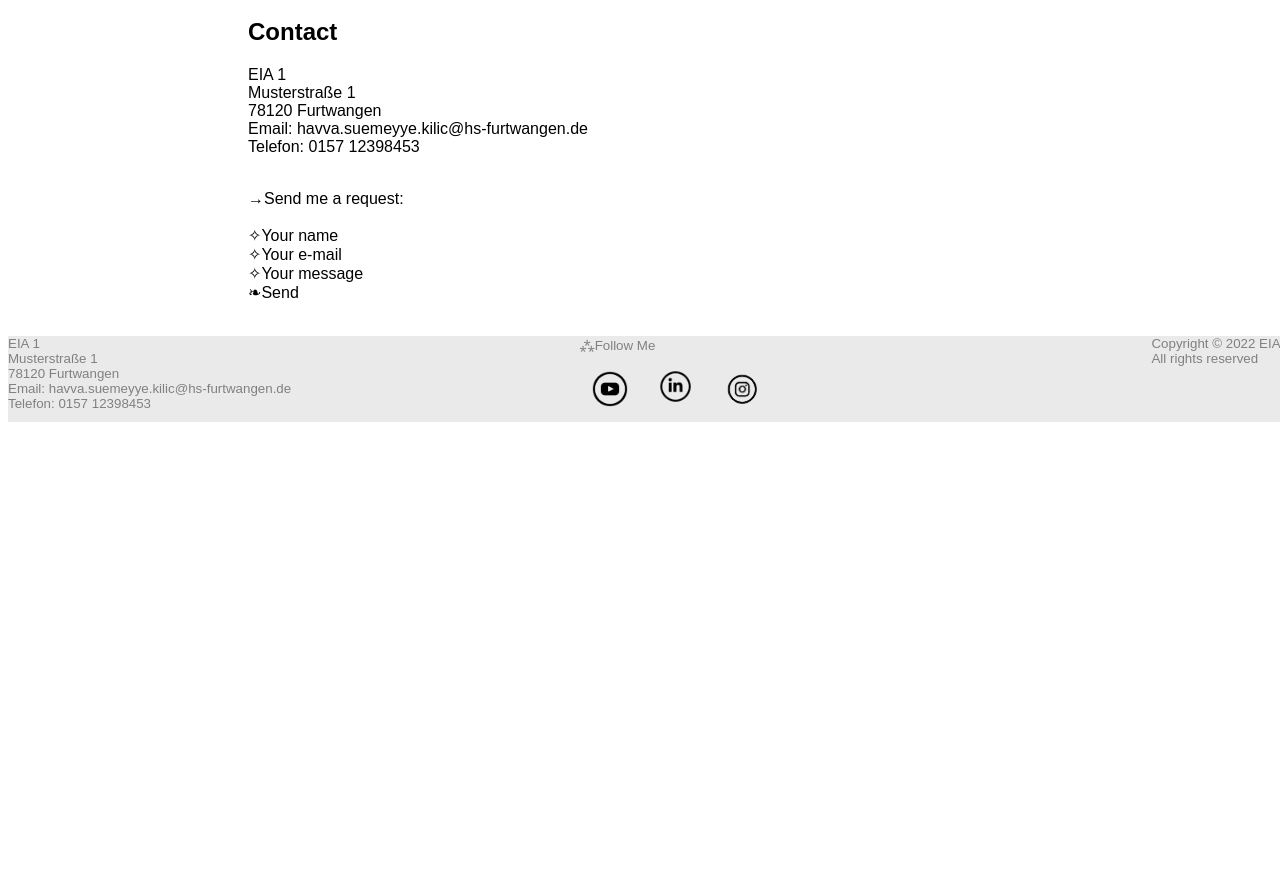
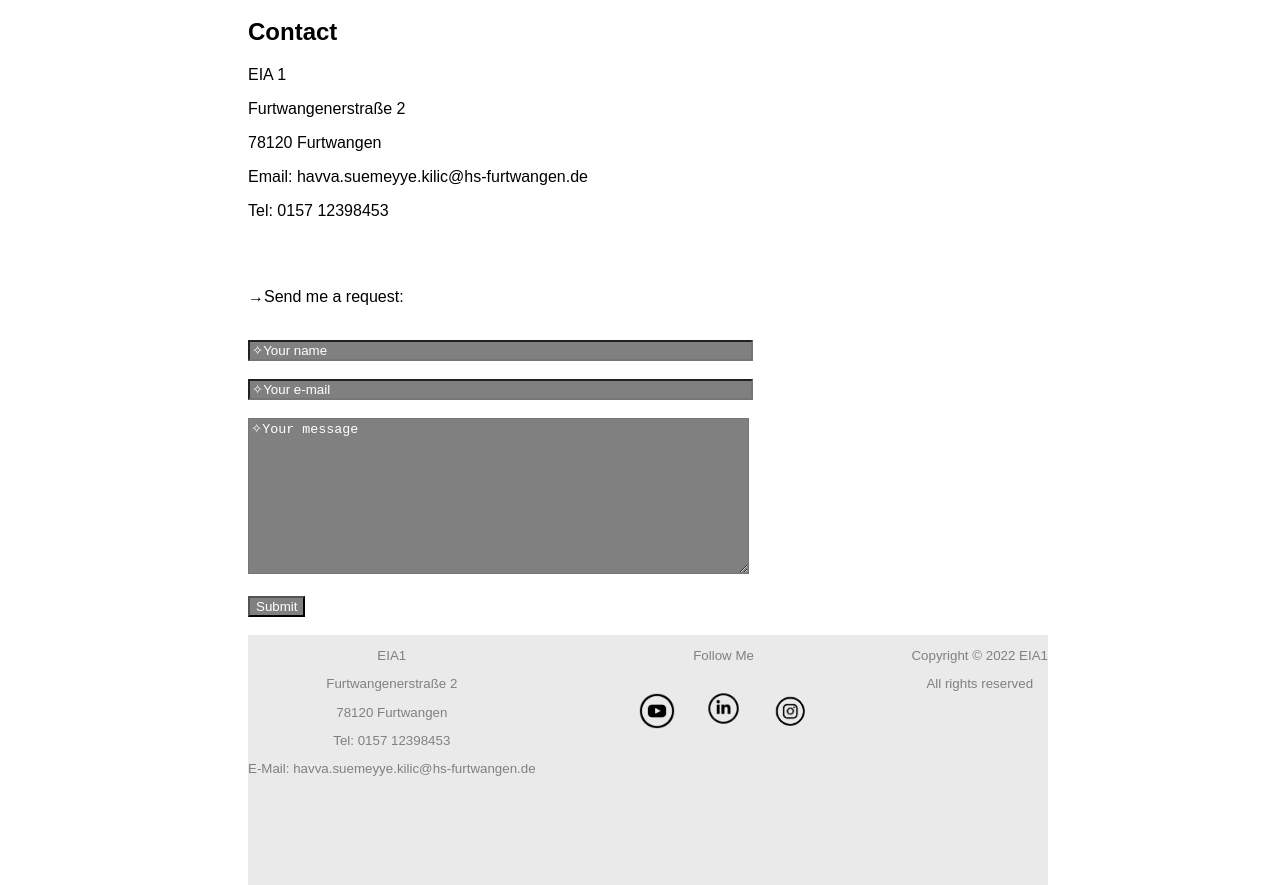
Before and after one commit to havvasumeyyekilic/EIA1_SoSe22, a plain HTML site: page Aufgaben/L03/Contact.html in a window 1280 px wide. Shown: the part 410-1295 px from the top of the page. Before the commit the page ends 840 px from the top, so only its background shows below. Drawn offline with Linux system fonts and the light colour scheme.

Commit message:
CORRECT:L03code

```diff
--- a/Aufgaben/L03/Contact.html
+++ b/Aufgaben/L03/Contact.html
@@ -1,6 +1,5 @@
 <!DOCTYPE html>
 <html lang="en">
-
 <head>
     <meta charset="UTF-8">
     <meta http-equiv="X-UA-Compatible" content="IE=edge">
@@ -8,10 +7,9 @@
     <title>Document</title>
     <link rel="stylesheet" href="index.css">
 </head>
-
 <body>
     <header>
-        <div class="breite">
+        <div class="Breite">
             <a href="../L03/index.html"><img height="150" src="./Materialordner/EIA_Logo_HSK_New(2).png" alt="logo"></a>
             <nav>
                 <ul>
@@ -22,60 +20,51 @@
             </nav>
         </div>
     </header>
-    <div class="breite">
+    <div class="Breite">
         <main>
             <h2>Contact</h2>
-            EIA 1
-            <br>
-            Musterstraße 1
-            <br>
-            78120 Furtwangen
-            <br>
-            Email: havva.suemeyye.kilic@hs-furtwangen.de
-            <br>
-            Telefon: 0157 12398453
+            <p>EIA 1</p>
+            <p>Furtwangenerstraße 2</p>
+            <p>78120 Furtwangen</p>
+            <p>Email: havva.suemeyye.kilic@hs-furtwangen.de</p>
+            <p>Tel: 0157 12398453</p>
             <br>
             <br>
-        <p>
-            →Send me a request:
+            <p>→Send me a request:</p>
+            <br>
+            <input id="name" type="text" size="60" placeholder="✧Your name">
             <br>
             <br>
-            ✧Your name
+            <input id="email" type="text" size="60" placeholder="✧Your e-mail">
             <br>
-            ✧Your e-mail
             <br>
-            ✧Your message
+            <textarea name="message" id="message" cols="60" rows="10" placeholder="✧Your message"></textarea>
             <br>
-            ❧Send
-        </p>
+            <br>
+            <input id="send" type="submit" size="60" placeholder="❧Send">
         </main>
     </div>
     <br>
+    <div class="Breite">
         <footer>
             <div>
-            EIA 1
-            <br>
-            Musterstraße 1
-            <br>
-            78120 Furtwangen
-            <br>
-            Email: havva.suemeyye.kilic@hs-furtwangen.de
-            <br>
-            Telefon: 0157 12398453
+                <p>EIA1</p>
+                <p>Furtwangenerstraße 2</p>
+                <p>78120 Furtwangen</p>
+                <p>Tel: 0157 12398453</p>
+                <p>E-Mail: havva.suemeyye.kilic@hs-furtwangen.de</p>
             </div>
             <div>
-            ⁂Follow Me
-            <br>
+                <p>Follow Me</p>
                 <img height="60" src="Materialordner/icon_youtube(1).png" alt="Youtube">
                 <img height="65" src="Materialordner/icon_linkedin(1).png" alt="LinkeinLearning">
                 <img height="60" src="Materialordner/icon_insta(1).png" alt="Instagram">
             </div>
-        <br>
             <div>
-            Copyright © 2022 EIA1
-            <br>
-            All rights reserved
+                <p>Copyright © 2022 EIA1</p>
+                <p>All rights reserved</p>
             </div>
         </footer>
+    </div>
 </body>
 </html>
--- a/Aufgaben/L03/index.css
+++ b/Aufgaben/L03/index.css
@@ -4,41 +4,22 @@ body {
 }
 header {
     background-image: url(./assets/foto/flowers-7085710_960_720.jpg);
-    background-repeat: no-repeat;
+    background-repeat: no-repeat; repeat;
     height: 400px;
     top: 0;
     background-size: cover;
 }
 footer {
     background-color: #eaeaea;
-    font-size: smaller;
     color: gray;
     display: flex;
     justify-content: space-between;
+    height: 250px;
+    width: 100%;
+    text-align: center;
+    font-size: smaller;
+    position: fixed;
 }
-footer div:nth-child(1){
-    flex: 1;
-
-}
-footer div:nth-child(2){
-    flex: 1;
-
-}
-footer div:nth-child(3){
-    flex: 1;
-}
-/*footer div:nth-child(4){
-    flex: 1;
-
-footer div:nth-child(5){
-    flex 1;
-
-} */
-/* footer>*{
-    width: 45%;
-    margin: 0 0 0 10px
-} */
-
 h1 {
     color: #fff;
 }
@@ -53,9 +34,31 @@ a {
     color: white;
     text-decoration: underline;
 }
-.breite {
+.Breite {
     transform: translateX(-50%);
     width: 800px;
     left: 50%;
     position: relative;
 }
+#name {
+    background-color: grey;
+    color: white;
+}
+#email {
+    background-color: gray;
+    color: white;
+}
+#message {
+    background-color: gray;
+    color: white;
+}
+#send {
+    background-color: grey;
+    color: white;
+}
+input::placeholder {
+    color: white;
+}
+textarea::placeholder {
+    color: white;
+}
```
Also changed, not shown: Aufgaben/L03/AboutMe.html (+25 -32 lines), Aufgaben/L03/index.html (+20 -28 lines). Lines whose indentation alone changed are shown as unchanged.
